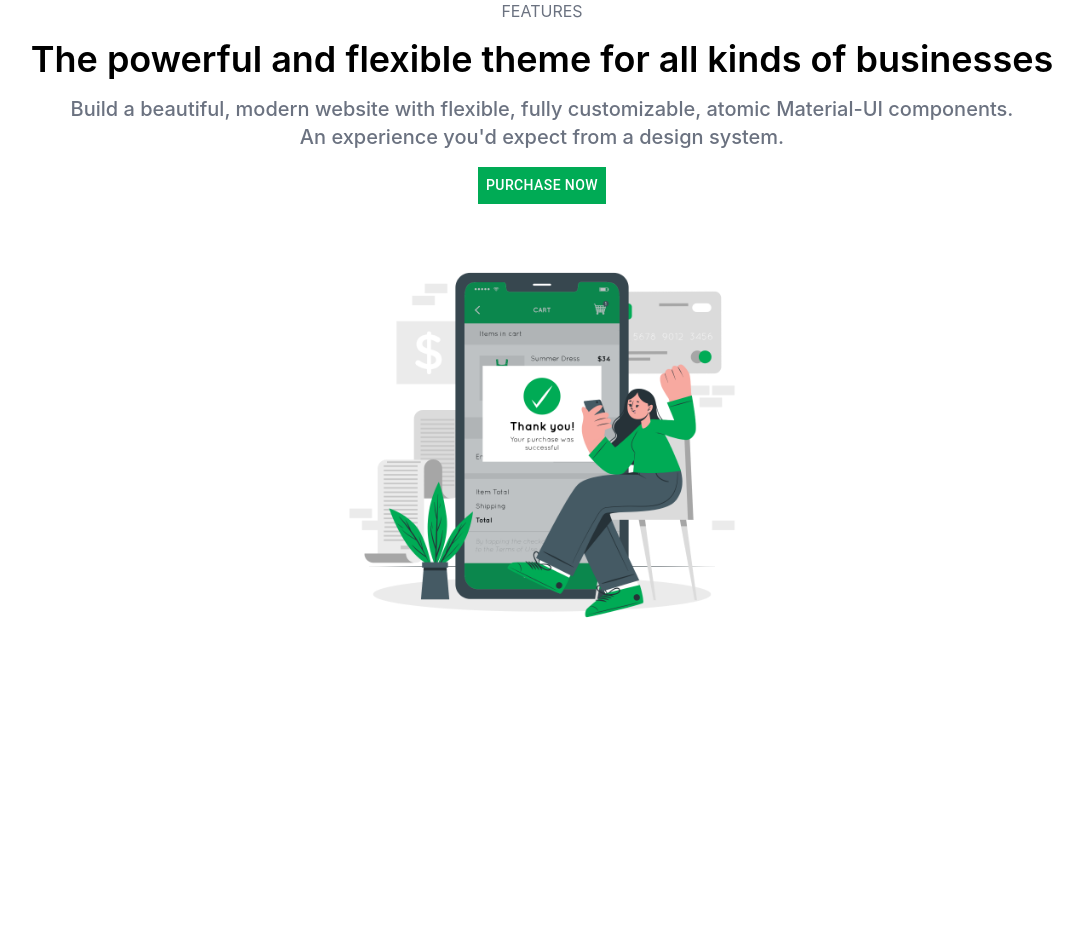
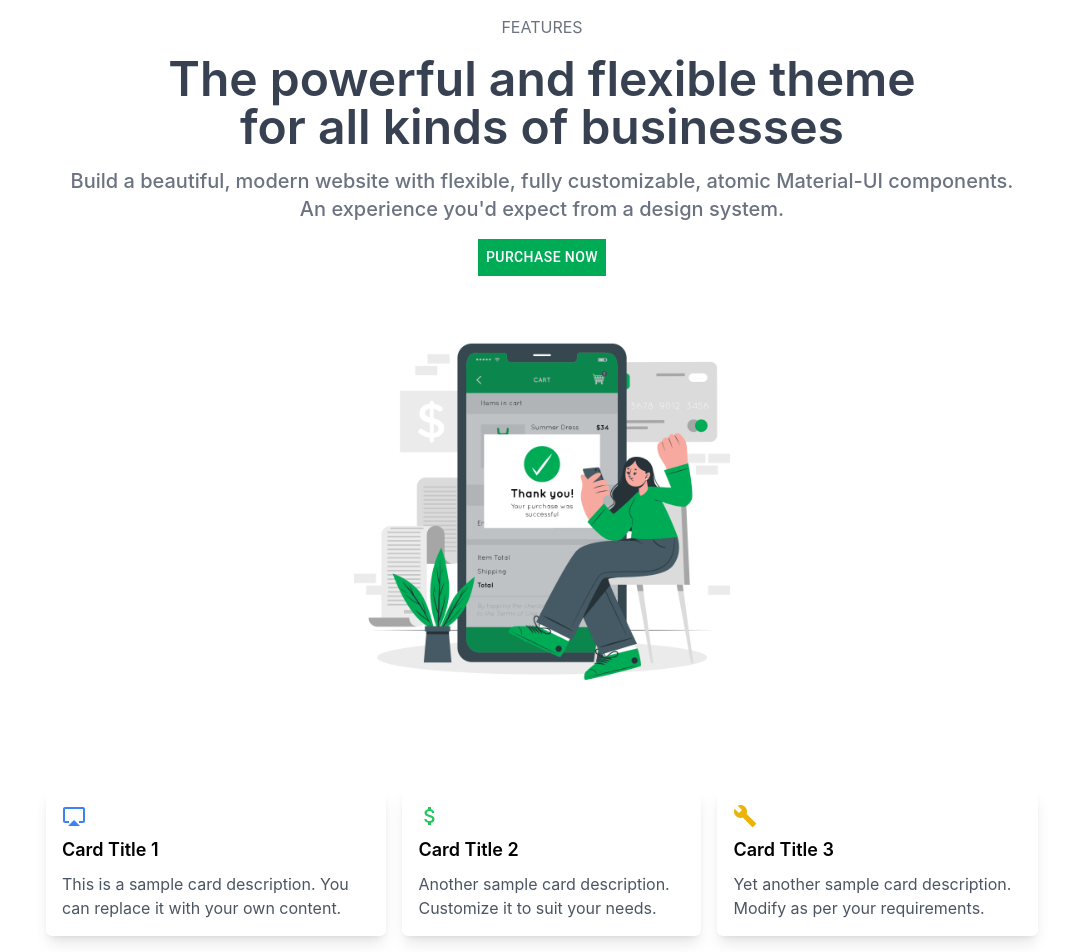
Before and after one commit to centum-world/mining-rig-portfolio, a React (Vite) app: page / in a window 1280 px wide. Shown: the part 1153-2105 px from the top of the page, without its empty margins (98-1181 px from the left). Before the commit the page ends 1799 px from the top, so only its background shows below. Built offline with nearby package versions, Linux system fonts and the light colour scheme.

Commit message:
carad done features

```diff
--- a/src/components/Features.jsx
+++ b/src/components/Features.jsx
@@ -3,6 +3,8 @@ import AirlineStopsIcon from "@mui/icons-material/AirlineStops";
 import { Button } from "@mui/material";
 import purchase from "../assets/png/purchase.png";
 import { useSelector } from "react-redux";
+import { AirplayOutlined } from "@mui/icons-material";
+import FeaturesCard from "./FeaturesCard";
 
 const FeatureCard = ({ title, description }) => {
   return (
@@ -26,7 +28,7 @@ const Features = () => {
   };
 
   return (
-    <div className="flex flex-col items-center space-y-20">
+    <div className="flex flex-col items-center space-y-20 p-4">
       <div className="flex items-center justify-center gap-32">
         <FeatureCard
           title="Built for developers"
@@ -43,8 +45,9 @@ const Features = () => {
       </div>
       <div className="flex flex-col justify-center items-center space-y-4">
         <div className="text-gray-500">FEATURES</div>
-        <div className="text-4xl font-semibold">
-          The powerful and flexible theme for all kinds of businesses
+        <div className="text-5xl text-gray-700 font-semibold text-center">
+          The powerful and flexible theme
+          <br /> for all kinds of businesses
         </div>
         <div className="text-gray-500 text-xl font-medium text-center">
           Build a beautiful, modern website with flexible, fully customizable,
@@ -65,6 +68,9 @@ const Features = () => {
         </div>
         <img src={purchase} alt="purchase" className="w-1/3" />
       </div>
+      <div className="h-auto w-full flex flex-wrap gap-6  px-32">
+        <FeaturesCard />
+      </div>
     </div>
   );
 };
--- /dev/null
+++ b/src/components/FeaturesCard.jsx
@@ -0,0 +1,37 @@
+import React from "react";
+import { AirplayOutlined, AttachMoney, Build } from "@mui/icons-material";
+
+const FeatureCard = ({ icon, title, description }) => {
+  return (
+    <div className="flex flex-col items-start p-4 hover:scale-105 duration-500 shadow-lg rounded-md max-w-sm">
+      {icon}
+      <h3 className="text-lg font-semibold mb-2">{title}</h3>
+      <p className="text-gray-600">{description}</p>
+    </div>
+  );
+};
+
+const FeaturesCard = () => {
+  return (
+    <div className="flex items-center justify-center space-x-4">
+      <FeatureCard
+        icon={<AirplayOutlined className="text-blue-500 mb-2" size={24} />}
+        title="Card Title 1"
+        description="This is a sample card description. You can replace it with your own content."
+      />
+      <FeatureCard
+        icon={<AttachMoney className="text-green-500 mb-2" size={24} />}
+        title="Card Title 2"
+        description="Another sample card description. Customize it to suit your needs."
+      />
+      <FeatureCard
+        icon={<Build className="text-yellow-500 mb-2" size={24} />}
+        title="Card Title 3"
+        description="Yet another sample card description. Modify as per your requirements."
+      />
+      {/* Add more FeatureCard components as needed */}
+    </div>
+  );
+};
+
+export default FeaturesCard;
--- a/src/components/HeroSection.jsx
+++ b/src/components/HeroSection.jsx
@@ -13,8 +13,8 @@ const HeroSection = () => {
   };
 
   return (
-    <section className="flex bg-gray-50 h-[90vh]">
-      <div className=" gap-10 flex  items-center justify-center w-[50%] mb-32">
+    <section className="flex bg-gray-50 h-[90vh] p-4">
+      <div className=" gap-10 flex  items-center justify-center w-[50%] my-auto mx-auto">
         <div className="space-y-6">
           <h1 className="text-6xl font-bold  text-gray-700 font-sans ">
             Turn your ideas <br /> into a{" "}
```
